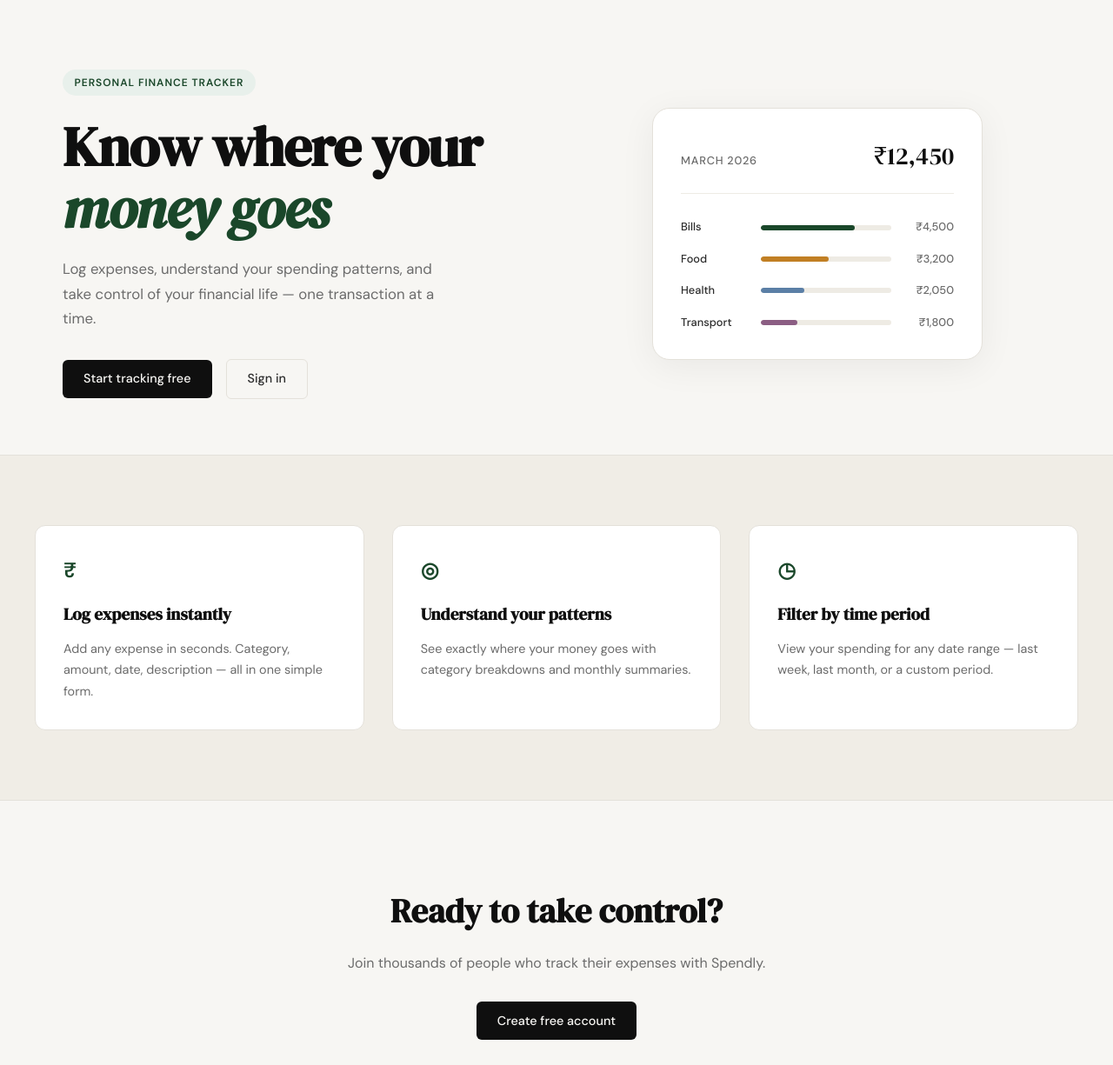
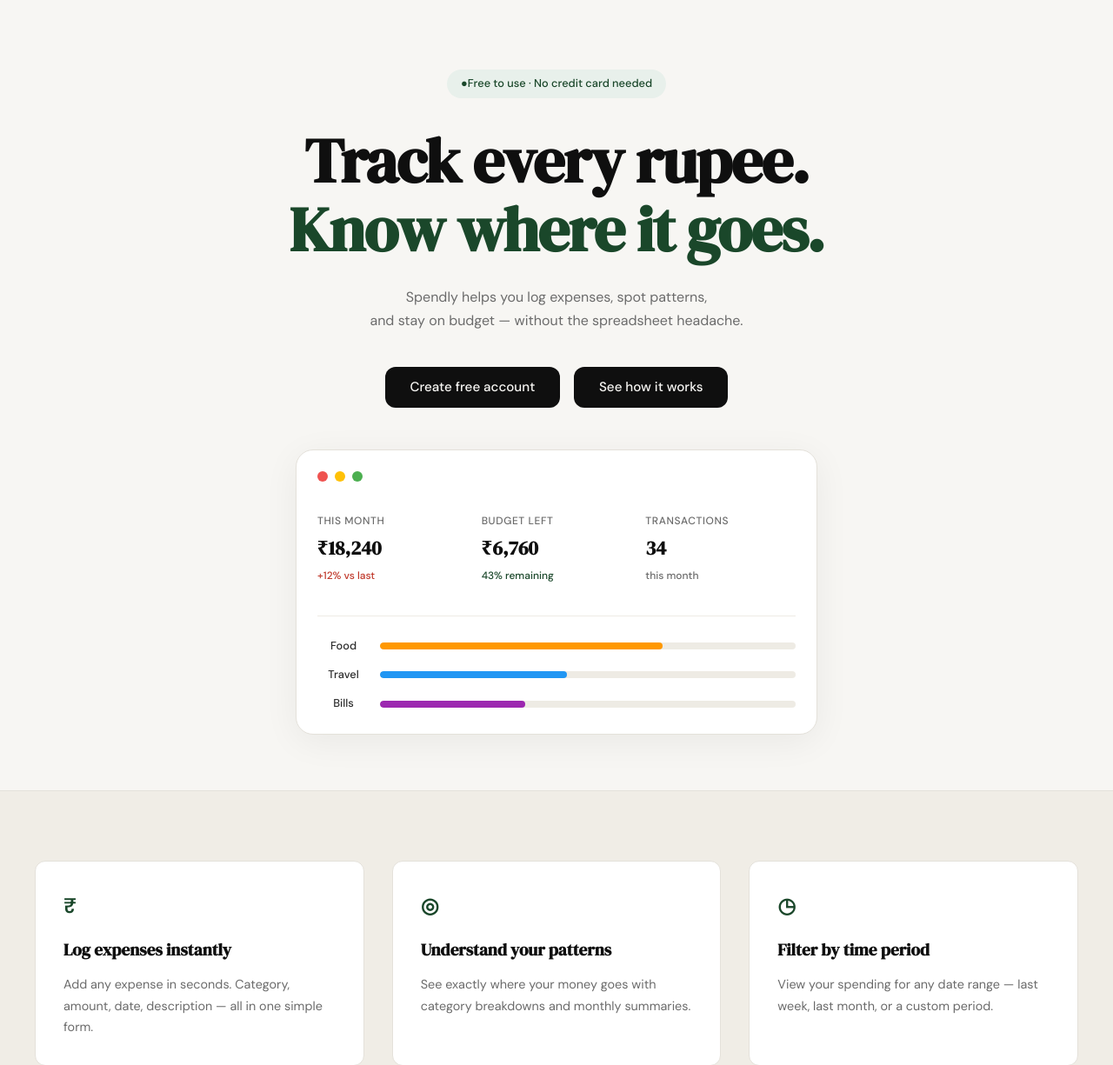
Before and after one commit to sumitd85/Expense-Tracker, a Flask app: page / in a window 1280 px wide. Shown: the part 61-1286 px from the top of the page at 87% size. Run offline with Flask 3, Linux system fonts and the light colour scheme.

Commit message:
Update hero section design and add video modal with vanilla JS

```diff
--- a/static/css/style.css
+++ b/static/css/style.css
@@ -125,10 +125,10 @@ a { color: inherit; text-decoration: none; }
 
 .hero {
     padding: 5rem 2rem 4rem;
-    display: grid;
-    grid-template-columns: 1fr 1fr;
-    gap: 4rem;
+    display: flex;
+    flex-direction: column;
     align-items: center;
+    text-align: center;
     max-width: var(--max-width);
     margin: 0 auto;
 }
@@ -137,22 +137,26 @@ a { color: inherit; text-decoration: none; }
     display: inline-block;
     background: var(--accent-light);
     color: var(--accent);
-    font-size: 0.75rem;
-    font-weight: 600;
-    letter-spacing: 0.08em;
-    text-transform: uppercase;
-    padding: 0.35rem 0.85rem;
+    font-size: 0.8rem;
+    font-weight: 500;
+    padding: 0.4rem 1rem;
     border-radius: 999px;
-    margin-bottom: 1.5rem;
+    margin-bottom: 2rem;
 }
 
 .hero-title {
     font-family: var(--font-display);
-    font-size: clamp(2.5rem, 5vw, 4rem);
+    font-size: clamp(2.5rem, 8vw, 4.5rem);
     line-height: 1.1;
     letter-spacing: -0.02em;
     color: var(--ink);
-    margin-bottom: 1.25rem;
+    margin-bottom: 1.5rem;
+    max-width: 700px;
+}
+
+.hero-accent {
+    display: block;
+    color: var(--accent);
 }
 
 .hero-title em {
@@ -161,17 +165,50 @@ a { color: inherit; text-decoration: none; }
 }
 
 .hero-subtitle {
-    font-size: 1.05rem;
+    font-size: 1rem;
     color: var(--ink-muted);
     line-height: 1.7;
-    max-width: 460px;
-    margin-bottom: 2rem;
+    max-width: 550px;
+    margin: 0 auto 2.5rem;
 }
 
 .hero-actions {
     display: flex;
     gap: 1rem;
     align-items: center;
+    justify-content: center;
+    margin-bottom: 3rem;
+}
+
+.btn-hero {
+    display: inline-block;
+    padding: 0.7rem 1.8rem;
+    border-radius: var(--radius-md);
+    font-family: var(--font-body);
+    font-size: 0.95rem;
+    font-weight: 500;
+    cursor: pointer;
+    border: none;
+    transition: all 0.2s;
+    text-decoration: none;
+}
+
+.btn-hero-primary {
+    background: var(--ink);
+    color: var(--paper);
+}
+
+.btn-hero-primary:hover {
+    background: var(--accent);
+}
+
+.btn-hero-secondary {
+    background: var(--ink);
+    color: var(--paper);
+}
+
+.btn-hero-secondary:hover {
+    background: var(--accent);
 }
 
 /* ------------------------------------------------------------------ */
@@ -181,46 +218,95 @@ a { color: inherit; text-decoration: none; }
 .hero-visual {
     display: flex;
     justify-content: center;
+    width: 100%;
+    max-width: 600px;
 }
 
 .mock-card {
     background: var(--paper-card);
     border: 1px solid var(--border);
     border-radius: var(--radius-lg);
-    padding: 2rem;
+    padding: 1.5rem;
     width: 100%;
-    max-width: 380px;
     box-shadow: 0 8px 40px rgba(0,0,0,0.06);
 }
 
-.mock-card-header {
+.mock-card-dots {
     display: flex;
-    justify-content: space-between;
-    align-items: baseline;
-    margin-bottom: 1.75rem;
-    padding-bottom: 1.25rem;
+    gap: 0.5rem;
+    margin-bottom: 1.5rem;
+}
+
+.dot {
+    width: 12px;
+    height: 12px;
+    border-radius: 50%;
+}
+
+.dot-red { background: #ef5350; }
+.dot-yellow { background: #ffc107; }
+.dot-green { background: #4caf50; }
+
+.mock-metrics {
+    display: grid;
+    grid-template-columns: 1fr 1fr 1fr;
+    gap: 1rem;
+    margin-bottom: 1.5rem;
+    padding-bottom: 1.5rem;
     border-bottom: 1px solid var(--border-soft);
 }
 
-.mock-label {
-    font-size: 0.8rem;
+.mock-metric {
+    text-align: left;
+    padding: 0.75rem 0;
+}
+
+.mock-metric-label {
+    display: block;
+    font-size: 0.75rem;
     font-weight: 500;
     color: var(--ink-muted);
     text-transform: uppercase;
-    letter-spacing: 0.06em;
+    letter-spacing: 0.05em;
+    margin-bottom: 0.25rem;
 }
 
-.mock-total {
+.mock-metric-value {
+    display: block;
     font-family: var(--font-display);
-    font-size: 1.75rem;
+    font-size: 1.4rem;
+    font-weight: 600;
     color: var(--ink);
+    margin-bottom: 0.25rem;
 }
 
-.mock-bars { display: flex; flex-direction: column; gap: 1rem; }
+.mock-metric-change {
+    display: block;
+    font-size: 0.75rem;
+    font-weight: 500;
+}
+
+.mock-metric-change.negative {
+    color: var(--danger);
+}
+
+.mock-metric-change.positive {
+    color: var(--accent);
+}
+
+.mock-metric-change.light {
+    color: var(--ink-muted);
+}
+
+.mock-bars {
+    display: flex;
+    flex-direction: column;
+    gap: 0.8rem;
+}
 
 .mock-bar-row {
     display: grid;
-    grid-template-columns: 80px 1fr 60px;
+    grid-template-columns: 60px 1fr;
     align-items: center;
     gap: 0.75rem;
 }
@@ -232,7 +318,7 @@ a { color: inherit; text-decoration: none; }
 }
 
 .mock-bar-track {
-    height: 6px;
+    height: 8px;
     background: var(--border-soft);
     border-radius: 999px;
     overflow: hidden;
@@ -240,21 +326,13 @@ a { color: inherit; text-decoration: none; }
 
 .mock-bar {
     height: 100%;
-    background: var(--accent);
     border-radius: 999px;
     transition: width 0.6s ease;
 }
 
-.mock-bar-2 { background: var(--accent-2); }
-.mock-bar-3 { background: #5b7fa6; }
-.mock-bar-4 { background: #8b5e83; }
-
-.mock-amt {
-    font-size: 0.8rem;
-    font-weight: 500;
-    color: var(--ink-muted);
-    text-align: right;
-}
+.mock-bar-orange { background: #ff9800; }
+.mock-bar-blue { background: #2196f3; }
+.mock-bar-purple { background: #9c27b0; }
 
 /* ------------------------------------------------------------------ */
 /* Buttons                                                             */
--- a/templates/landing.html
+++ b/templates/landing.html
@@ -6,55 +6,62 @@
 
 <section class="hero">
     <div class="hero-inner">
-        <div class="hero-badge">Personal Finance Tracker</div>
+        <div class="hero-badge">●Free to use · No credit card needed</div>
         <h1 class="hero-title">
-            Know where your<br>
-            <em>money goes</em>
+            Track every rupee.<br>
+            <span class="hero-accent">Know where it goes.</span>
         </h1>
         <p class="hero-subtitle">
-            Log expenses, understand your spending patterns,
-            and take control of your financial life —
-            one transaction at a time.
+            Spendly helps you log expenses, spot patterns,<br>
+            and stay on budget — without the spreadsheet headache.
         </p>
         <div class="hero-actions">
-            <a href="{{ url_for('register') }}" class="btn-primary">Start tracking free</a>
-            <a href="{{ url_for('login') }}" class="btn-ghost">Sign in</a>
+            <a href="{{ url_for('register') }}" class="btn-hero btn-hero-primary">Create free account</a>
+            <a href="#" class="btn-hero btn-hero-secondary" id="videoBtn">See how it works</a>
         </div>
     </div>
     <div class="hero-visual">
         <div class="mock-card">
-            <div class="mock-card-header">
-                <span class="mock-label">March 2026</span>
-                <span class="mock-total">₹12,450</span>
+            <div class="mock-card-dots">
+                <span class="dot dot-red"></span>
+                <span class="dot dot-yellow"></span>
+                <span class="dot dot-green"></span>
+            </div>
+            <div class="mock-metrics">
+                <div class="mock-metric">
+                    <span class="mock-metric-label">This month</span>
+                    <span class="mock-metric-value">₹18,240</span>
+                    <span class="mock-metric-change negative">+12% vs last</span>
+                </div>
+                <div class="mock-metric">
+                    <span class="mock-metric-label">Budget left</span>
+                    <span class="mock-metric-value">₹6,760</span>
+                    <span class="mock-metric-change positive">43% remaining</span>
+                </div>
+                <div class="mock-metric">
+                    <span class="mock-metric-label">Transactions</span>
+                    <span class="mock-metric-value">34</span>
+                    <span class="mock-metric-change light">this month</span>
+                </div>
             </div>
             <div class="mock-bars">
                 <div class="mock-bar-row">
+                    <span class="mock-cat">Food</span>
+                    <div class="mock-bar-track">
+                        <div class="mock-bar mock-bar-orange" style="width: 68%"></div>
+                    </div>
+                </div>
+                <div class="mock-bar-row">
+                    <span class="mock-cat">Travel</span>
+                    <div class="mock-bar-track">
+                        <div class="mock-bar mock-bar-blue" style="width: 45%"></div>
+                    </div>
+                </div>
+                <div class="mock-bar-row">
                     <span class="mock-cat">Bills</span>
                     <div class="mock-bar-track">
-                        <div class="mock-bar" style="width: 72%"></div>
+                        <div class="mock-bar mock-bar-purple" style="width: 35%"></div>
                     </div>
-                    <span class="mock-amt">₹4,500</span>
-                </div>
-                <div class="mock-bar-row">
-                    <span class="mock-cat">Food</span>
-                    <div class="mock-bar-track">
-                        <div class="mock-bar mock-bar-2" style="width: 52%"></div>
-                    </div>
-                    <span class="mock-amt">₹3,200</span>
-                </div>
-                <div class="mock-bar-row">
-                    <span class="mock-cat">Health</span>
-                    <div class="mock-bar-track">
-                        <div class="mock-bar mock-bar-3" style="width: 33%"></div>
-                    </div>
-                    <span class="mock-amt">₹2,050</span>
-                </div>
-                <div class="mock-bar-row">
-                    <span class="mock-cat">Transport</span>
-                    <div class="mock-bar-track">
-                        <div class="mock-bar mock-bar-4" style="width: 28%"></div>
-                    </div>
-                    <span class="mock-amt">₹1,800</span>
                 </div>
             </div>
         </div>
@@ -89,4 +96,15 @@
     </div>
 </section>
 
+<!-- Video Modal -->
+<div id="videoModal" class="video-modal">
+    <div class="video-modal-overlay" id="modalOverlay"></div>
+    <div class="video-modal-content">
+        <button class="video-modal-close" id="modalClose">&times;</button>
+        <div class="video-container">
+            <iframe id="videoFrame" class="video-frame" src="https://www.youtube.com/embed/dQw4w9WgXcQ" title="Spendly Demo" frameborder="0" allow="accelerometer; autoplay; clipboard-write; encrypted-media; gyroscope; picture-in-picture" allowfullscreen></iframe>
+        </div>
+    </div>
+</div>
+
 {% endblock %}
```
Also changed, not shown: other parts of static/css/style.css (+76 -1 lines), static/js/main.js (+43 -1 lines).
